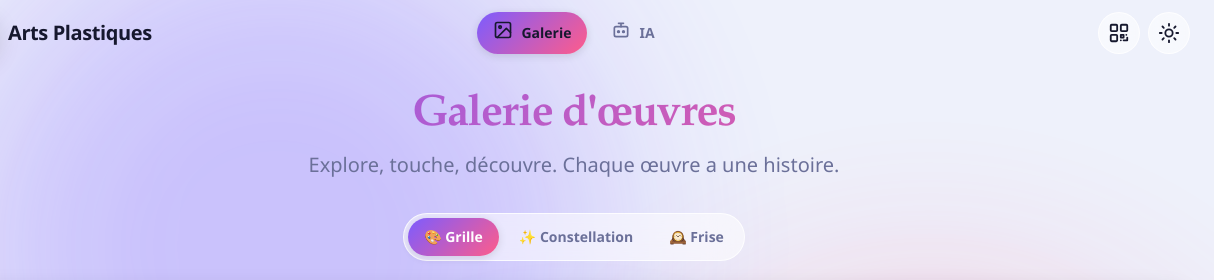
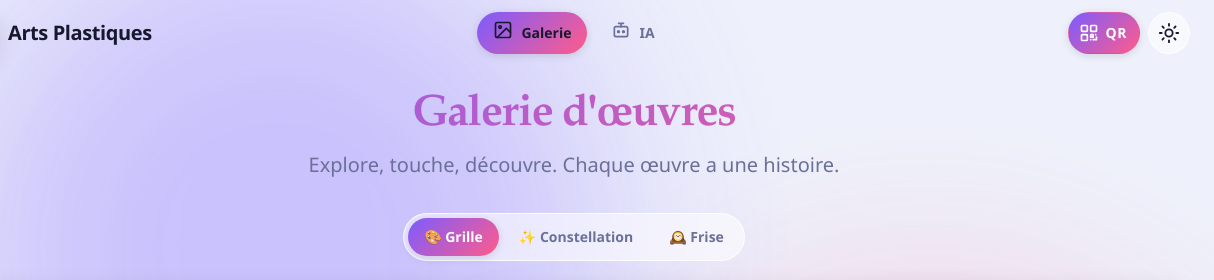
Before and after one commit to GbrRmd/artexplorer, a website with bundled scripts: page index.html in a window 1280 px wide. Shown: the top 280 px of the page, 66-1280 px from the left. Built offline with nearby package versions, Linux system fonts and the light colour scheme.

Commit message:
Bouton QR du menu : ajoute le mot « QR » et une couleur vive pour le repérer
Co-Authored-By: Claude Opus 5.5 <noreply@anthropic.com>
Claude-Session: https://claude.ai/code/session_01NcAJyDNQ4S1QQTc2syrE8j

```diff
--- a/css/components.css
+++ b/css/components.css
@@ -232,3 +232,29 @@
   word-break: break-all;
   text-align: center;
 }
+
+/* Bouton QR du menu : icône + mot « QR », bien repérable */
+.icon-btn.qr-btn {
+  width: auto;
+  display: inline-flex;
+  align-items: center;
+  gap: 6px;
+  padding: 0 var(--space-3) 0 10px;
+  font-weight: 800;
+  font-size: var(--text-sm);
+  letter-spacing: 0.04em;
+  color: #fff;
+  background: var(--gradient-brand);
+  border-color: transparent;
+  box-shadow: var(--shadow-sm);
+}
+.icon-btn.qr-btn:hover {
+  background: var(--gradient-brand);
+}
+.icon-btn.qr-btn:hover .icon {
+  transform: none;
+}
+.icon-btn.qr-btn .icon {
+  width: 20px;
+  height: 20px;
+}
--- a/index.html
+++ b/index.html
@@ -36,11 +36,12 @@
 
       <div class="shell__actions">
         <!-- QR code du site : à agrandir pour le faire scanner -->
-        <button id="qr-toggle" class="icon-btn" type="button" aria-label="Afficher le QR code du site" title="QR code du site">
+        <button id="qr-toggle" class="icon-btn qr-btn" type="button" aria-label="Afficher le QR code du site" title="QR code du site">
           <svg class="icon" viewBox="0 0 24 24" fill="none" stroke="currentColor" stroke-width="2" stroke-linecap="round" stroke-linejoin="round" aria-hidden="true">
             <rect x="3" y="3" width="7" height="7" rx="1"/><rect x="14" y="3" width="7" height="7" rx="1"/><rect x="3" y="14" width="7" height="7" rx="1"/>
             <path d="M14 14h3v3h-3zM20 14v.01M14 20h.01M17 20h4v-3"/>
           </svg>
+          <span class="qr-btn__label" aria-hidden="true">QR</span>
         </button>
         <button id="theme-toggle" class="icon-btn" type="button" aria-label="Changer de thème"></button>
       </div>
```
